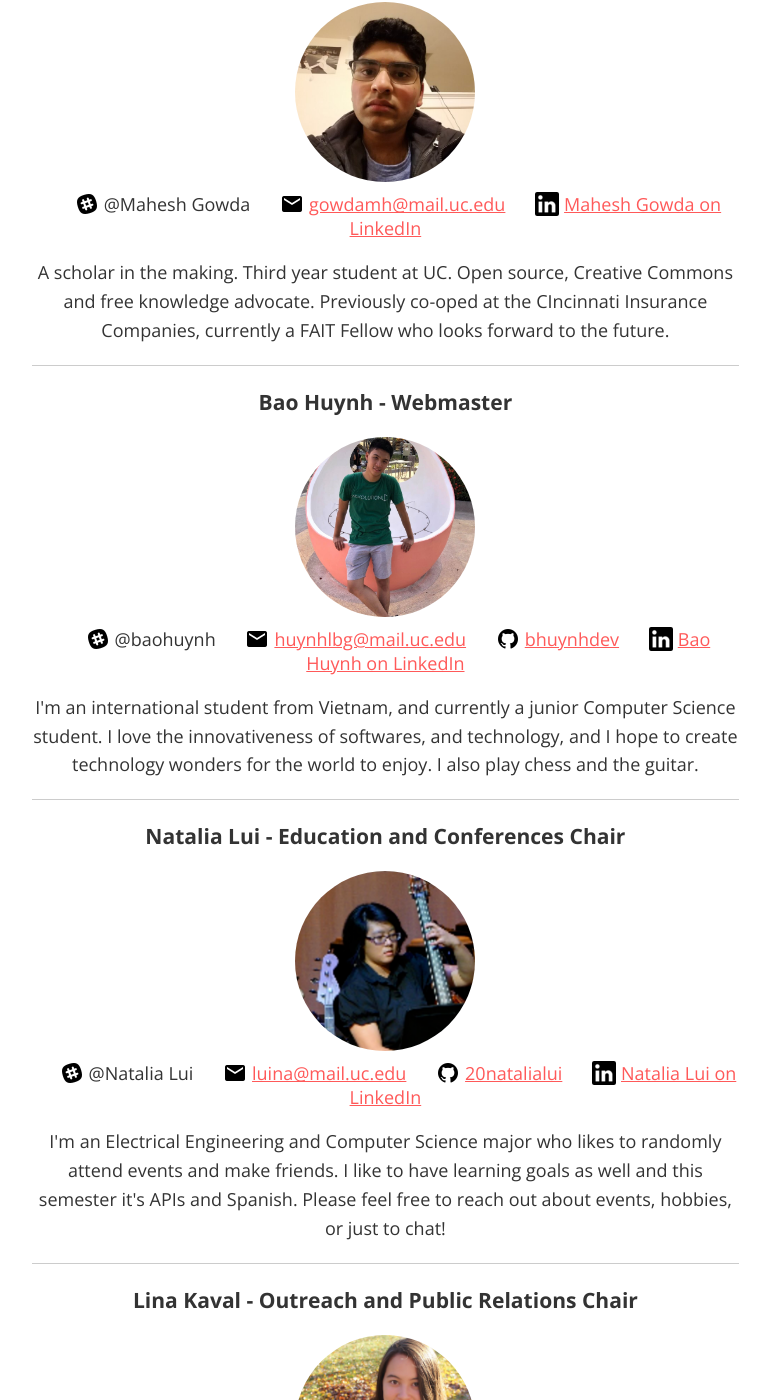
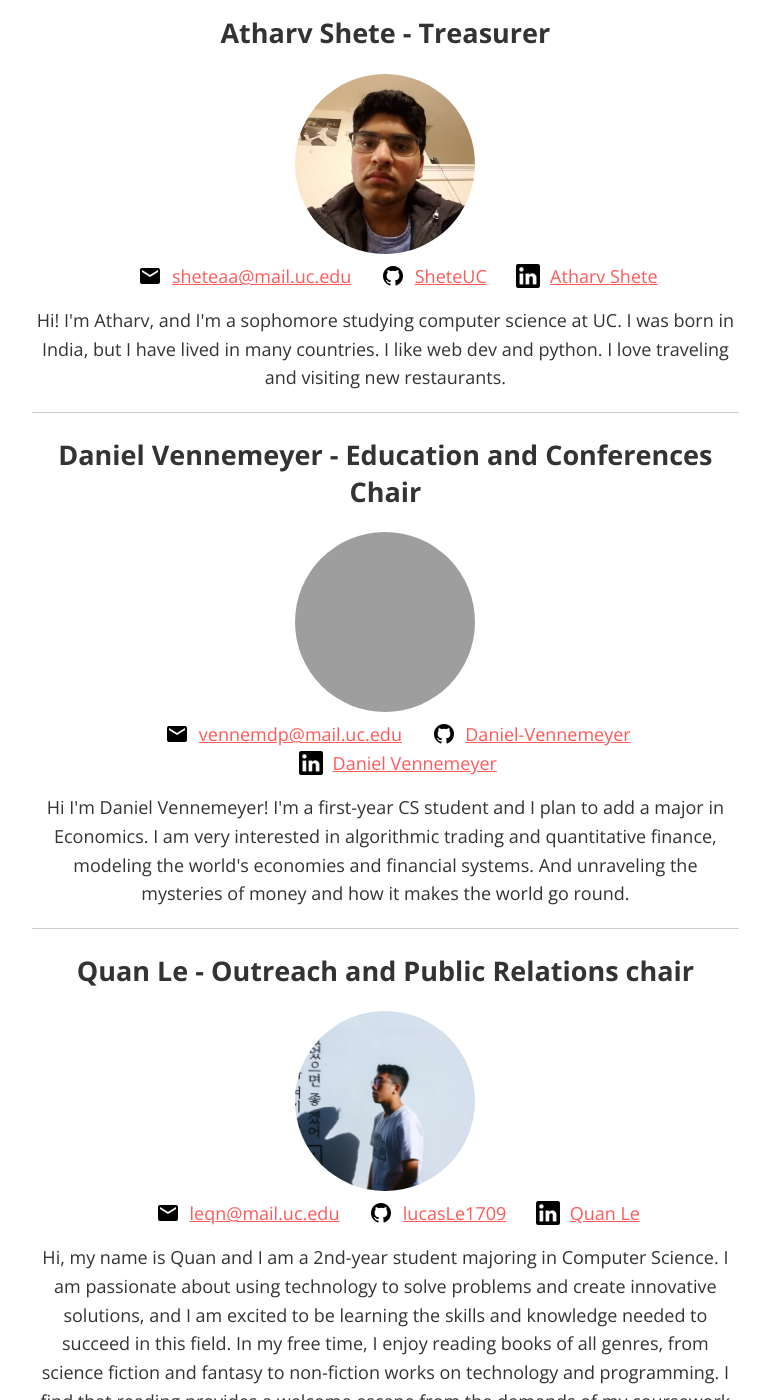
Before and after one commit to ACMatUC/acmatuc.github.io, a Jekyll site: the page built from executives.html, in a window 1280 px wide and 1400 px high, scrolled down 1557 px. Shown: the whole window, without its empty margins (343-1113 px from the left). Built offline with Jekyll 4.4.1, drawn with Linux system fonts in a browser that asks for light colours; some of the changed text lies outside the part shown; grey boxes are pictures that could not be loaded.

Commit message:
Update new executives; make executives yml data instead of raw html

```diff
--- /dev/null
+++ b/_data/executives.yml
@@ -0,0 +1,58 @@
+# -Example entry-
+#- name: <Insert name>
+#  role: president|vp|secretary|treasurer|webmaster|outreach-chair|education-chair|membership-chair
+#  email: <Email address>
+#  github: <Github username (without a @)>
+#  linkedin: <LinkedIn handle (not the entire http link)>
+#  twitter: <Twitter username>
+#  website: <A link to your website>
+#  bio: <A paragraph about yourself>
+
+- role: president
+  name: Bao Huynh
+  email: huynhlbg@mail.uc.edu
+  linkedin: bhuynhuc
+  github: bhuynhdev
+  twitter: bhuynhtweet
+  website: https://bhuynh.me
+  bio: Hi, this is Bao here. I'm an international student from Vietnam, and currently a 4th-year Computer Science student. I am passionate about web development and career growth, and hope to create applications that better our daily life experiences bit by bit. In my free time, I watch anime and sacrifice chess pieces.
+
+- role: vice-president
+  name: Samantha Shaw
+  email: shaws8@mail.uc.edu
+  linkedin: samantha--shaw
+  twitter: Samantha_2205
+  bio: Hi! I'm Samantha and I'm a fifth-year Computer Science student from Jakarta, Indonesia. I have been a member of ACM@UC since my freshman year and I have also participated in organizing RevolutionUC! In my downtime, I love to cook, travel and win board games!
+
+- role: secretary
+  name: Ayush Verma
+  email: vermaa5@mail.uc.edu
+  linkedin: vermayush
+  bio: Hey there! I'm Ayush, a second-year computer science student. I'm currently on co-op at 84.51 where I get to work with Java and Spring Boot on some cool software. In my free time I love to play and watch tournaments for Super Smash Bros Ultimate.
+
+- role: treasurer
+  name: Atharv Shete
+  email: sheteaa@mail.uc.edu
+  github: SheteUC
+  linkedin: atharvshete
+  bio: Hi! I'm Atharv, and I'm a sophomore studying computer science at UC. I was born in India, but I have lived in many countries. I like web dev and python. I love traveling and visiting new restaurants.
+
+- role: education-chair
+  name: Daniel Vennemeyer
+  email: vennemdp@mail.uc.edu
+  github: Daniel-Vennemeyer
+  linkedin: danielvennemeyer
+  bio: Hi I'm Daniel Vennemeyer! I'm a first-year CS student and I plan to add a major in Economics. I am very interested in algorithmic trading and quantitative finance, modeling the world's economies and financial systems. And unraveling the mysteries of money and how it makes the world go round.
+
+- role: outreach-chair
+  name: Quan Le
+  email: leqn@mail.uc.edu
+  github: lucasLe1709
+  linkedin: lennmquan
+  bio: Hi, my name is Quan and I am a 2nd-year student majoring in Computer Science. I am passionate about using technology to solve problems and create innovative solutions, and I am excited to be learning the skills and knowledge needed to succeed in this field. In my free time, I enjoy reading books of all genres, from science fiction and fantasy to non-fiction works on technology and programming. I find that reading provides a welcome escape from the demands of my coursework and helps me to stay curious and engaged in the world around me.
+
+- role: membership-chair
+  name: Rugved Myakal
+  email: myakalrm@mail.uc.edu
+  linkedin: rugvedmyakal
+  bio: Hello I am Rugved, I am a sophomore studying Computer Science. I am interested in data analysis, cybersecurity and blockchain. I like video games and sports.
--- /dev/null
+++ b/_includes/exec_member.html
@@ -0,0 +1,66 @@
+{% assign exec = include.exec %}
+<div class="executive">
+  <h2>
+    {{ exec.name }} -
+    {% case exec.role %}
+      {% when "president" %} President
+      {% when "vice-president" %} Vice President
+      {% when "secretary" %} Secretary
+      {% when "treasurer" %} Treasurer
+      {% when "webmaster" %} Webmaster
+      {% when "education-chair" %} Education and Conferences Chair
+      {% when "outreach-chair" %} Outreach and Public Relations chair
+      {% when "membership-chair" %} Membership Chair
+    {% endcase %}
+  </h2>
+  <img src="/assets/{{ exec.role }}.jpg" alt="{{ exec.role }}" />
+  <div>
+    <div style="display: inline-block">
+      <img
+        class="icon"
+        src="/assets/email.png"
+        alt="" />
+      <a href="mailto:{{exec.email}}">{{ exec.email }}</a>
+    </div>
+
+    {% if exec.github %}
+      <div style="display: inline-block">
+        <img
+          class="icon"
+          src="/assets/github-circle.png"
+          alt="" />
+        <a href="https://github.com/{{ exec.github }}">{{ exec.github }}</a>
+      </div>
+    {% endif %}
+
+    {% if exec.linkedin %}
+      <div style="display: inline-block">
+        <img
+          class="icon"
+          src="/assets/linkedin-logo.png"
+          alt="" />
+        <a href="https://linkedin.com/in/{{ exec.linkedin }}">{{ exec.name }}</a>
+      </div>
+    {% endif %}
+
+    {% if exec.twitter %}
+      <div style="display: inline-block">
+        <img
+          class="icon"
+          src="/assets/twitter.png"
+          alt="" />
+        <a href="https://twitter.com/{{ exec.twitter }}">{{ exec.twitter }}</a>
+      </div>
+    {% endif %}
+
+    {% if exec.website %}
+      <div style="display: inline-block">
+        <img class="icon" src="/assets/link-variant.png" />
+        <a href="{{exec.website}}">{{ exec.website }}</a>
+      </div>
+    {% endif %}
+  </div>
+  {% if exec.bio %}
+    <p>{{ exec.bio }}</p>
+  {% endif %}
+</div>
--- a/executives.html
+++ b/executives.html
@@ -10,159 +10,6 @@
 
 <p>Our talented executive board consists of the eight dedicated community members listed below.</p>
 
-<div class="executive">
-  <h3>Jash Gada - President</h3>
-  <img src="/assets/president.jpg" alt="President" />
-  <span>
-    <img class="icon" src="/assets/slack.png" />@Jash Gada
-    <img class="icon" src="/assets/email.png" /><a href="mailto:gadajm@mail.uc.edu"
-      >gadajm@mail.uc.edu</a
-    >
-    <img class="icon" src="/assets/github-circle.png" /><a href="https://github.com/Jashgada"
-      >Jashgada</a
-    >
-    <img class="icon" src="/assets/twitter.png" /><a href="https://twitter.com/BoiJash">BoiJash</a>
-  </span>
-  <p>
-    Hi! I'm Jash and I'm a fourth year student studying computer science. I grew up in Mumbai, India and love cities!
-    I am passionate about web dev technologies. I'm a huge Potterhead and MCU fan!
-  </p>
-</div>
-
-<div class="executive">
-  <h3>Piyush Sahu - Vice President</h3>
-  <img src="/assets/vice-president.jpg" alt="Vice President" />
-  <span>
-    <img class="icon" src="/assets/slack.png" />@Piyush Sahu
-    <img class="icon" src="/assets/email.png" /><a href="mailto:sahupr@mail.uc.edu"
-      >sahupr@mail.uc.edu</a
-    >
-    <img class="icon" src="/assets/linkedin-logo.png" /><a
-      href="https://www.linkedin.com/in/piyush-sahu-18724b171"
-      >Piyush Sahu on LinkedIn</a
-    >
-    <img class="icon" src="/assets/twitter.png" /><a href="https://twitter.com/piyushranjan110"
-      >piyushranjan110</a
-    >
-    <img class="icon" src="/assets/github-circle.png" /><a href="https://github.com/PRSahu29"
-      >PRSahu29</a
-    >
-  </span>
-  <p>
-    Hi! I am Piyush. I am a fourth year student majoring in Computer Science and I am the vice
-    president this year for ACM@UC. I am a product lab intern at Refract Labs and the web team lead
-    for RevolutionUC as well this year. Music and gaming are my hobbies!
-  </p>
-</div>
-
-<div class="executive">
-  <h3>Daniel Hackney - Secretary</h3>
-  <img src="/assets/secretary.jpg" alt="Secratary" />
-  <span>
-    <img class="icon" src="/assets/slack.png" />@corncob567
-    <img class="icon" src="/assets/email.png" /><a href="mailto:hacknedn@mail.uc.edu"
-      >hacknedn@mail.uc.edu</a
-    >
-    <img class="icon" src="/assets/linkedin-logo.png" /><a
-      href="https://www.linkedin.com/in/daniel-hackney-05a877182/"
-      >Daniel Hackney on LinkedIn</a
-    >
-    <img class="icon" src="/assets/github-circle.png" /><a href="https://github.com/corncob567"
-      >corncob567</a
-    >
-  </span>
-  <p>
-    I'm a 4th year CS Major working towards my Masters degree. I have a huge Legend of Zelda
-    collection, and enjoy rollerblading and running in my downtime.
-  </p>
-</div>
-
-<div class="executive">
-  <h3>Mahesh Gowda - Treasurer</h3>
-  <img src="/assets/treasurer.jpg" alt="Treasurer" />
-  <span>
-    <img class="icon" src="/assets/slack.png" />@Mahesh Gowda
-    <img class="icon" src="/assets/email.png" /><a href="mailto:gowdamh@mail.uc.edu"
-      >gowdamh@mail.uc.edu</a
-    >
-    <img class="icon" src="/assets/linkedin-logo.png" /><a
-      href="https://www.linkedin.com/in/mahesh-gowda-819924134/"
-      >Mahesh Gowda on LinkedIn</a
-    >
-  </span>
-  <p>
-    A scholar in the making. Third year student at UC. Open source, Creative Commons and free knowledge advocate.
-    Previously co-oped at the CIncinnati Insurance Companies, currently a FAIT Fellow who looks forward to the future.
-  </p>
-</div>
-
-<div class="executive">
-  <h3>Bao Huynh - Webmaster</h3>
-  <img src="/assets/webmaster.jpg" alt="Webaster" />
-  <span>
-    <img class="icon" src="/assets/slack.png" />@baohuynh
-    <img class="icon" src="/assets/email.png" /><a href="mailto:huynhlbg@mail.uc.edu"
-      >huynhlbg@mail.uc.edu</a
-    >
-    <img class="icon" src="/assets/github-circle.png" /><a href="https://github.com/bhuynhdev"
-      >bhuynhdev</a
-    >
-    <img class="icon" src="/assets/linkedin-logo.png" /><a
-      href="https://www.linkedin.com/in/baohuynhuc/"
-      >Bao Huynh on LinkedIn</a
-    >
-  </span>
-  <p>
-    I'm an international student from Vietnam, and currently a junior Computer Science student. I
-    love the innovativeness of softwares, and technology, and I hope to create technology wonders
-    for the world to enjoy. I also play chess and the guitar.
-  </p>
-</div>
-
-<div class="executive">
-  <h3>Natalia Lui - Education and Conferences Chair</h3>
-  <img src="/assets/education-confrences-chair.png" alt="Education and Confrences Chair" />
-  <span>
-    <img class="icon" src="/assets/slack.png" />@Natalia Lui
-    <img class="icon" src="/assets/email.png" /><a href="mailto:huynhlbg@mail.uc.edu"
-      >luina@mail.uc.edu</a
-    >
-    <img class="icon" src="/assets/github-circle.png" /><a href="https://github.com/20natalialui"
-      >20natalialui</a
-    >
-    <img class="icon" src="/assets/linkedin-logo.png" /><a
-      href="https://www.linkedin.com/in/natalia-lui/"
-      >Natalia Lui on LinkedIn</a
-    >
-  </span>
-  <p>
-    I'm an Electrical Engineering and Computer Science major who likes to randomly attend events and
-    make friends. I like to have learning goals as well and this semester it's APIs and Spanish.
-    Please feel free to reach out about events, hobbies, or just to chat!
-  </p>
-</div>
-
-<div class="executive">
-  <h3>Lina Kaval - Outreach and Public Relations Chair</h3>
-  <img src="/assets/membership-chair.jpg" alt="Outreach and Public Relations Chair" />
-  <span>
-    <img class="icon" src="/assets/slack.png" />@Lina Kaval
-    <img class="icon" src="/assets/email.png" /><a href="mailto:kavalla@mail.uc.edu"
-      >kavalla@mail.uc.edu</a
-    >
-    <img class="icon" src="/assets/github-circle.png" /><a href="https://github.com/linakaval"
-      >linakaval</a
-    >
-  </span>
-</div>
-
-<div class="executive">
-  <h3>Ishani Saxena - Membership Chair</h3>
-  <!-- <img src="/assets/outreach-chair.jpg" alt="Membership Chair" /> -->
-  <span>
-    <img class="icon" src="/assets/slack.png" />@Ishani Saxena
-    <img class="icon" src="/assets/email.png" /><a href="mailto:saxenaii@mail.uc.edu"
-      >saxenaii@mail.uc.edu</a
-    >
-  </span>
-</div>
+{% for exec in site.data.executives %}
+  {% include exec_member.html exec=exec%}
+{% endfor %}
```
Also changed, not shown: members/class_of_2017.html (line endings or trailing spaces), 1 other file.
